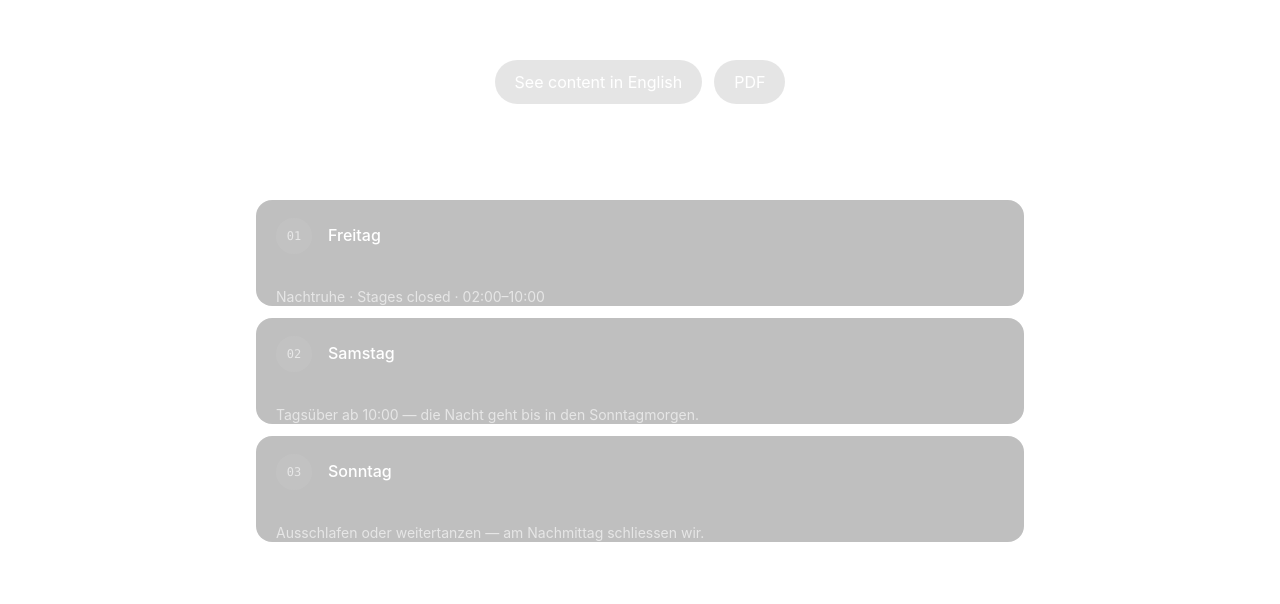
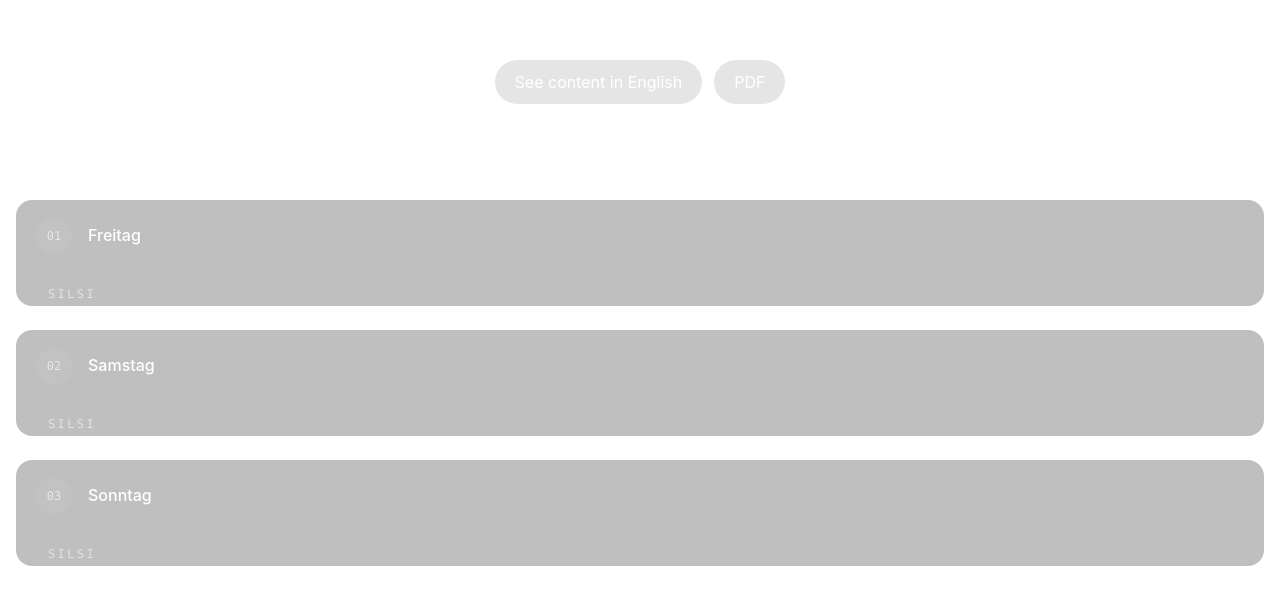
Before and after one commit to theLeroy/sonaria-web, a Nuxt app: page /lineup in a window 1280 px wide. Shown: the part 164-768 px from the top of the page. Built offline with nearby package versions, Linux system fonts and the light colour scheme.

Commit message:
add offspace

```diff
--- a/app/data/lineupStages.ts
+++ b/app/data/lineupStages.ts
@@ -1,6 +1,13 @@
 /** Timetable slots with optional artist descriptions from the Artist Sheet. */
 
-export type StageId = 'silsi' | 'mutowac' | 'aerodrom'
+export type StageId = 'silsi' | 'mutowac' | 'aerodrom' | 'offspaces'
+
+export const STAGE_ORDER: readonly StageId[] = [
+  'silsi',
+  'mutowac',
+  'aerodrom',
+  'offspaces',
+] as const
 
 export type SlotTag = 'vinyl' | 'live' | 'workshop' | 'band' | 'performance' | 'offen'
 
@@ -8,6 +15,7 @@ export type LineupSlot = Readonly<{
   name: string
   time: string
   tag?: SlotTag
+  label?: string
   description?: string
   soundcloud?: string
   instagram?: string
@@ -113,6 +121,10 @@ export const freitagStages: readonly LineupStageBlock[] = [
         tag: 'performance',
       },
     ],
+  },
+  {
+    stageId: 'offspaces',
+    slots: [],
   },
 ]
 
@@ -285,6 +297,19 @@ export const samstagStages: readonly LineupStageBlock[] = [
       },
     ],
   },
+  {
+    stageId: 'offspaces',
+    slots: [
+      {
+        name: 'Kuscheln & Knutschen',
+        time: '15:00–17:00',
+        tag: 'workshop',
+        label: '[Vorspiel Kollektiv | Bern]',
+        description: 'Vorspiel ist ein sexpositives Kollektiv aus Bern. Wir schaffen Orte, an denen Konsens, Verbindung, Entdeckungslust und Achtsamkeit wachsen und gelebt werden dürfen. Der Workshop kuscheln & knutschen besteht aus zwei ineinanderfliessenden Teilen. Zunächst öffnen wir einen etwas ruhigeren, theoretischen Raum, in dem wir Konsens über praktische, körperlich erfahrbare Methoden vermitteln. Kleine Übungen laden dazu ein, sich selbst und den Raum bewusster wahrzunehmen, erste Begegnungen dürfen entstehen und Vertrauen wird aufgebaut. Im zweiten Teil darf sich der Raum öffnen: ein Open Space für alle, die möchten. Hier darf gekuschelt, vielleicht auch geknutscht werden, immer getragen von Achtsamkeit und Konsens. Dabei ist es uns besonders wichtig, die Stimmung und Bedürfnisse der Teilnehmer*innen feinfühlig aufzugreifen. Der Ablauf bleibt deshalb bewusst flexibel: Ein Open Space kann sich ebenso gut in eine gemeinsame Gesprächsrunde verwandeln, wenn der Moment danach fragt. Jede*r entscheidet jederzeit selbst, was sich stimmig anfühlt und wo die eigenen Grenzen liegen. Vielleicht nimmst du neue Impulse mit, vielleicht einfach ein neues Gefühl von Verbindung, zu dir selbst oder zu anderen. Wir beginnen gemeinsam. Der Workshop darf jederzeit früher verlassen werden. Während des gesamten Workshops sind Awareness-Personen von Vorspiel anwesend und ansprechbar. Zudem gilt das Awareness-Konzept des Sonaria auch für diesen Raum.',
+        instagram: 'https://www.instagram.com/vor.spiel',
+      },
+    ],
+  },
 ]
 
 export const sonntagStages: readonly LineupStageBlock[] = [
@@ -359,4 +384,8 @@ export const sonntagStages: readonly LineupStageBlock[] = [
       },
     ],
   },
+  {
+    stageId: 'offspaces',
+    slots: [],
+  },
 ]
--- a/app/pages/lineup.vue
+++ b/app/pages/lineup.vue
@@ -3,12 +3,13 @@
     <article
       id="arti"
       class="
-        relative z-20 min-h-screen overflow-y-auto px-6 py-16
-        sm:px-10 sm:py-20
+        relative z-20 min-h-screen overflow-y-auto px-4 py-16
+        sm:px-8 sm:py-20
+        lg:px-10
       "
       aria-labelledby="lineup-heading"
     >
-      <div class="mx-auto flex max-w-md flex-col gap-12">
+      <div class="mx-auto flex w-full max-w-360 flex-col gap-12">
         <header class="text-center">
           <p class="font-mono text-xs tracking-[0.35em] text-white/50 uppercase">
             Sonaria&nbsp;
@@ -73,7 +74,7 @@
           </ul>
         </header>
 
-        <ul class="flex list-none flex-col gap-3 p-0">
+        <ul class="flex list-none flex-col gap-6 p-0">
           <li
             v-for="(day, index) in days"
             :id="lineupAnchorId(day.id)"
@@ -87,7 +88,6 @@
                 transition-[border-color,box-shadow,background-color]
                 open:border-white/25 open:bg-black/45
                 open:shadow-[inset_0_1px_0_0_rgb(255_255_255/0.12)]
-                hover:bg-black/35
                 focus-visible:ring-2 focus-visible:ring-focus
                 focus-visible:ring-offset-4
                 motion-reduce:transition-none
@@ -127,7 +127,12 @@
                   motion-reduce:transition-none
                 "
               >
-                <div class="min-h-0 border-t border-white/10 px-5 pt-4 pb-5">
+                <div
+                  class="
+                    min-h-0 border-t border-white/10 px-4 pt-4 pb-5
+                    sm:px-5
+                  "
+                >
                   <p
                     v-if="day.note"
                     class="mb-5 text-sm/relaxed text-pretty text-white/60"
@@ -135,10 +140,17 @@
                     {{ day.note }}
                   </p>
 
-                  <div class="flex flex-col gap-6">
+                  <div
+                    class="
+                      grid grid-cols-1 gap-5
+                      sm:grid-cols-2
+                      xl:grid-cols-4
+                    "
+                  >
                     <section
-                      v-for="stageBlock in day.stages"
-                      :key="`${day.id}-${stageBlock.stageId}`"
+                      v-for="stageId in STAGE_ORDER"
+                      :key="`${day.id}-${stageId}`"
+                      class="min-w-0"
                     >
                       <h2
                         class="
@@ -148,23 +160,22 @@
                       >
                         <span
                           class="size-2 rounded-full"
-                          :class="stageDotClass(stageBlock.stageId)"
+                          :class="stageDotClass(stageId)"
                           aria-hidden="true"
                         />
-                        {{ stageName(stageBlock.stageId) }}
+                        {{ stageName(stageId) }}
                       </h2>
 
                       <ul class="flex list-none flex-col gap-2 p-0">
                         <li
-                          v-for="(slot, slotIndex) in stageBlock.slots"
-                          :key="`${day.id}-${stageBlock.stageId}-${slotIndex}`"
+                          v-for="(slot, slotIndex) in stageSlots(day, stageId)"
+                          :key="`${day.id}-${stageId}-${slotIndex}`"
                           class="
-                            rounded-xl border border-white/10 bg-white/5 px-4
-                            py-3
+                            rounded-xl border border-white/10 bg-white/5 p-3
                           "
-                          :class="stageBorderClass(stageBlock.stageId)"
+                          :class="stageBorderClass(stageId)"
                         >
-                          <div class="flex items-start justify-between gap-3">
+                          <div class="flex items-start justify-between gap-2">
                             <div class="min-w-0 flex-1">
                               <p
                                 v-if="slot.tag"
@@ -189,8 +200,9 @@
                               </p>
                             </div>
                             <p
+                              v-if="showsSlotTime(slot)"
                               class="
-                                shrink-0 font-mono text-xs tracking-wide
+                                shrink-0 font-mono text-[0.7rem] tracking-wide
                                 text-white/55
                               "
                             >
@@ -201,7 +213,7 @@
                           <p
                             v-if="slot.description"
                             class="
-                              mt-2 text-sm/relaxed text-pretty text-white/70
+                              mt-2 text-xs/relaxed text-pretty text-white/70
                             "
                           >
                             {{ slot.description }}
@@ -209,24 +221,83 @@
 
                           <div
                             v-if="slotLinks(slot).length > 0"
-                            class="mt-2 flex flex-wrap gap-x-4 gap-y-1"
+                            class="mt-3 flex flex-wrap gap-2"
                           >
                             <a
                               v-for="item in slotLinks(slot)"
                               :key="item.href"
                               class="
-                                font-mono text-xs tracking-wide text-white/50
-                                underline-offset-2 transition-opacity
-                                hover:text-white/80 hover:underline
-                                hover:opacity-80
+                                inline-flex items-center gap-1.5 rounded-md
+                                border border-white/25 bg-white/10 px-2 py-1
+                                font-mono text-[0.7rem] tracking-wide text-white
+                                transition-[border-color,background-color,opacity]
+                                hover:border-white/50 hover:bg-white/20
+                                hover:opacity-95
                               "
                               :href="item.href"
                               target="_blank"
                               rel="noopener noreferrer"
                             >
+                              <svg
+                                v-if="item.kind === 'soundcloud'"
+                                class="size-3.5 shrink-0"
+                                viewBox="0 0 24 24"
+                                fill="currentColor"
+                                aria-hidden="true"
+                              >
+                                <path
+                                  d="M1.5 13.2c0-1.1.7-2 1.7-2.3.2-2.3 2.1-4.1 4.4-4.1.6 0 1.2.1 1.7.4V17H3.8c-1.3 0-2.3-1.1-2.3-2.4zm9.1-7.5c.4-.2.8-.3 1.3-.3 1.6 0 2.9 1.3 2.9 2.9v8.5h-4.2V5.7zm5.5-.6c2.3 0 4.2 1.9 4.2 4.2v8.5h-4.2V9.3c0-1.3-1.1-2.3-2.3-2.3-.4 0-.8.1-1.1.3V5.4c.7-.2 1.4-.3 2.1-.3z"
+                                />
+                              </svg>
+                              <svg
+                                v-else-if="item.kind === 'instagram'"
+                                class="size-3.5 shrink-0"
+                                viewBox="0 0 24 24"
+                                fill="currentColor"
+                                aria-hidden="true"
+                              >
+                                <path
+                                  d="M12 2.2c3.2 0 3.6 0 4.9.1 3.3.1 4.8 1.7 4.9 4.9.1 1.3.1 1.7.1 4.9s0 3.6-.1 4.9c-.1 3.2-1.6 4.8-4.9 4.9-1.3.1-1.7.1-4.9.1s-3.6 0-4.9-.1c-3.3-.1-4.8-1.7-4.9-4.9C2.2 15.6 2.2 15.2 2.2 12s0-3.6.1-4.9C2.4 3.9 4 2.4 7.1 2.3 8.4 2.2 8.8 2.2 12 2.2zm0 1.8c-3.2 0-3.5 0-4.8.1-2.2.1-3.3 1.2-3.4 3.4-.1 1.2-.1 1.6-.1 4.8s0 3.5.1 4.8c.1 2.2 1.2 3.3 3.4 3.4 1.2.1 1.6.1 4.8.1s3.5 0 4.8-.1c2.2-.1 3.3-1.2 3.4-3.4.1-1.2.1-1.6.1-4.8s0-3.5-.1-4.8c-.1-2.2-1.2-3.3-3.4-3.4-1.3-.1-1.6-.1-4.8-.1zm0 3.1a4.9 4.9 0 1 1 0 9.8 4.9 4.9 0 0 1 0-9.8zm0 8.1a3.2 3.2 0 1 0 0-6.4 3.2 3.2 0 0 0 0 6.4zm6.3-8.4a1.2 1.2 0 1 1-2.3 0 1.2 1.2 0 0 1 2.3 0z"
+                                />
+                              </svg>
+                              <svg
+                                v-else-if="item.kind === 'spotify'"
+                                class="size-3.5 shrink-0"
+                                viewBox="0 0 24 24"
+                                fill="currentColor"
+                                aria-hidden="true"
+                              >
+                                <path
+                                  d="M12 2a10 10 0 1 0 0 20 10 10 0 0 0 0-20zm4.6 14.4c-.2.3-.5.4-.8.2-2.2-1.3-5-1.6-8.3-.9-.3.1-.7-.1-.8-.4-.1-.3.1-.7.4-.8 3.6-.8 6.7-.4 9.2 1.1.3.1.4.5.3.8zm1.2-2.7c-.2.4-.7.5-1 .3-2.5-1.5-6.4-2-9.4-1.1-.4.1-.8-.1-.9-.5-.1-.4.1-.8.5-.9 3.4-1 7.7-.5 10.6 1.2.3.2.4.7.2 1zm.1-2.8C14.7 8.9 9.4 8.7 6.3 9.6c-.5.1-1-.1-1.2-.5-.1-.5.1-1 .5-1.2 3.6-1.1 9.5-.9 13.2 1.3.4.3.6.8.3 1.2-.2.4-.8.5-1.2.3z"
+                                />
+                              </svg>
+                              <svg
+                                v-else
+                                class="size-3.5 shrink-0"
+                                viewBox="0 0 24 24"
+                                fill="none"
+                                stroke="currentColor"
+                                stroke-width="2"
+                                stroke-linecap="round"
+                                stroke-linejoin="round"
+                                aria-hidden="true"
+                              >
+                                <path d="M10 13a5 5 0 0 0 7.1 0l2.8-2.8a5 5 0 0 0-7.1-7.1L11.5 4.4" />
+                                <path d="M14 11a5 5 0 0 0-7.1 0L4.1 13.8a5 5 0 0 0 7.1 7.1L12.5 19.6" />
+                              </svg>
                               {{ item.label }}
                             </a>
                           </div>
+                        </li>
+
+                        <li
+                          v-if="stageSlots(day, stageId).length === 0"
+                          class="
+                            rounded-xl border border-dashed border-white/10 p-3
+                            font-mono text-xs text-white/35
+                          "
+                        >
+                          —
                         </li>
                       </ul>
                     </section>
@@ -246,13 +317,17 @@ import {
   freitagStages,
   samstagStages,
   sonntagStages,
+  STAGE_ORDER,
   type LineupSlot,
   type LineupStageBlock,
   type SlotTag,
   type StageId,
 } from '~/data/lineupStages'
 
+type SlotLinkKind = 'soundcloud' | 'instagram' | 'spotify' | 'website'
+
 type SlotLink = Readonly<{
+  kind: SlotLinkKind
   label: string
   href: string
 }>
@@ -301,6 +376,11 @@ const stages = [
     name: 'Aerodrom',
     dotClass: 'bg-amber-300',
   },
+  {
+    id: 'offspaces' as const,
+    name: 'Offspaces',
+    dotClass: 'bg-emerald-300',
+  },
 ]
 
 const stageDotClass = (stageId: StageId): string => {
@@ -316,6 +396,8 @@ const stageBorderClass = (stageId: StageId): string => {
       return 'border-fuchsia-400/35'
     case 'aerodrom':
       return 'border-amber-300/35'
+    case 'offspaces':
+      return 'border-emerald-300/35'
   }
 }
 
@@ -324,7 +406,7 @@ const lineupContentByLocale: Record<LineupLocale, LineupPageContent> = {
     heading: 'Line-up',
     intro: 'Timetable · Running Order · Freitag–Sonntag · Beginn 14:00',
     seoDescription:
-      'Sonaria Festival Line-up und Timetable: Silsi, Mutować und Aerodrom von Freitag bis Sonntag.',
+      'Sonaria Festival Line-up und Timetable: Silsi, Mutować, Aerodrom und Offspaces von Freitag bis Sonntag.',
     toggleLabel: 'See content in English',
     toggleAriaLabel: 'Inhalt auf Englisch anzeigen',
     pdfLabel: 'PDF',
@@ -340,24 +422,24 @@ const lineupContentByLocale: Record<LineupLocale, LineupPageContent> = {
       silsi: 'Silsi',
       mutowac: 'Mutować',
       aerodrom: 'Aerodrom',
+      offspaces: 'Offspaces',
     },
     days: [
       {
         id: 'freitag',
         name: 'Freitag',
-        note: 'Nachtruhe · Stages closed · 02:00–10:00',
         stages: freitagStages,
       },
       {
         id: 'samstag',
         name: 'Samstag',
-        note: 'Tagsüber ab 10:00 — die Nacht geht bis in den Sonntagmorgen.',
+
         stages: samstagStages,
       },
       {
         id: 'sonntag',
         name: 'Sonntag',
-        note: 'Ausschlafen oder weitertanzen — am Nachmittag schliessen wir.',
+
         stages: sonntagStages,
       },
     ],
@@ -366,7 +448,7 @@ const lineupContentByLocale: Record<LineupLocale, LineupPageContent> = {
     heading: 'Line-up',
     intro: 'Timetable · Running Order · Friday–Sunday · Starts 14:00',
     seoDescription:
-      'Sonaria Festival line-up and timetable: Silsi, Mutować and Aerodrom from Friday to Sunday.',
+      'Sonaria Festival line-up and timetable: Silsi, Mutować, Aerodrom and Offspaces from Friday to Sunday.',
     toggleLabel: 'Zeig mir den Inhalt auf Deutsch',
     toggleAriaLabel: 'Show content in German',
     pdfLabel: 'PDF',
@@ -382,6 +464,7 @@ const lineupContentByLocale: Record<LineupLocale, LineupPageContent> = {
       silsi: 'Silsi',
       mutowac: 'Mutować',
       aerodrom: 'Aerodrom',
+      offspaces: 'Offspaces',
     },
     days: [
       {
@@ -417,37 +500,52 @@ function stageName(stageId: StageId): string {
   return pageContent.value.stageNames[stageId]
 }
 
+function stageSlots(day: LineupDay, stageId: StageId): readonly LineupSlot[] {
+  const block = day.stages.find(stage => stage.stageId === stageId)
+  return block?.slots ?? []
+}
+
 function tagLabel(tag: SlotTag): string {
   return pageContent.value.tagLabels[tag]
 }
 
+function showsSlotTime(slot: LineupSlot): boolean {
+  return slot.tag === 'workshop' || slot.tag === 'performance'
+}
+
 function slotLinks(slot: LineupSlot): readonly SlotLink[] {
-  return [
-    ...(slot.soundcloud
-      ? [
-          {
-            label: 'SoundCloud',
-            href: slot.soundcloud,
-          } as const,
-        ]
-      : []),
-    ...(slot.instagram
-      ? [
-          {
-            label: 'Instagram',
-            href: slot.instagram,
-          } as const,
-        ]
-      : []),
-    ...(slot.website
-      ? [
-          {
-            label: slot.website.includes('spotify') ? 'Spotify' : 'Website',
-            href: slot.website,
-          } as const,
-        ]
-      : []),
-  ]
+  const links: SlotLink[] = []
+
+  if (slot.soundcloud) {
+    links.push({
+      kind: 'soundcloud',
+      label: 'SoundCloud',
+      href: slot.soundcloud,
+    })
+  }
+  if (slot.instagram) {
+    links.push({
+      kind: 'instagram',
+      label: 'Instagram',
+      href: slot.instagram,
+    })
+  }
+  if (slot.spotify) {
+    links.push({
+      kind: 'spotify',
+      label: 'Spotify',
+      href: slot.spotify,
+    })
+  }
+  if (slot.website) {
+    links.push({
+      kind: 'website',
+      label: 'Website',
+      href: slot.website,
+    })
+  }
+
+  return links
 }
 
 function lineupAnchorId(dayId: LineupDayId): string {
```
